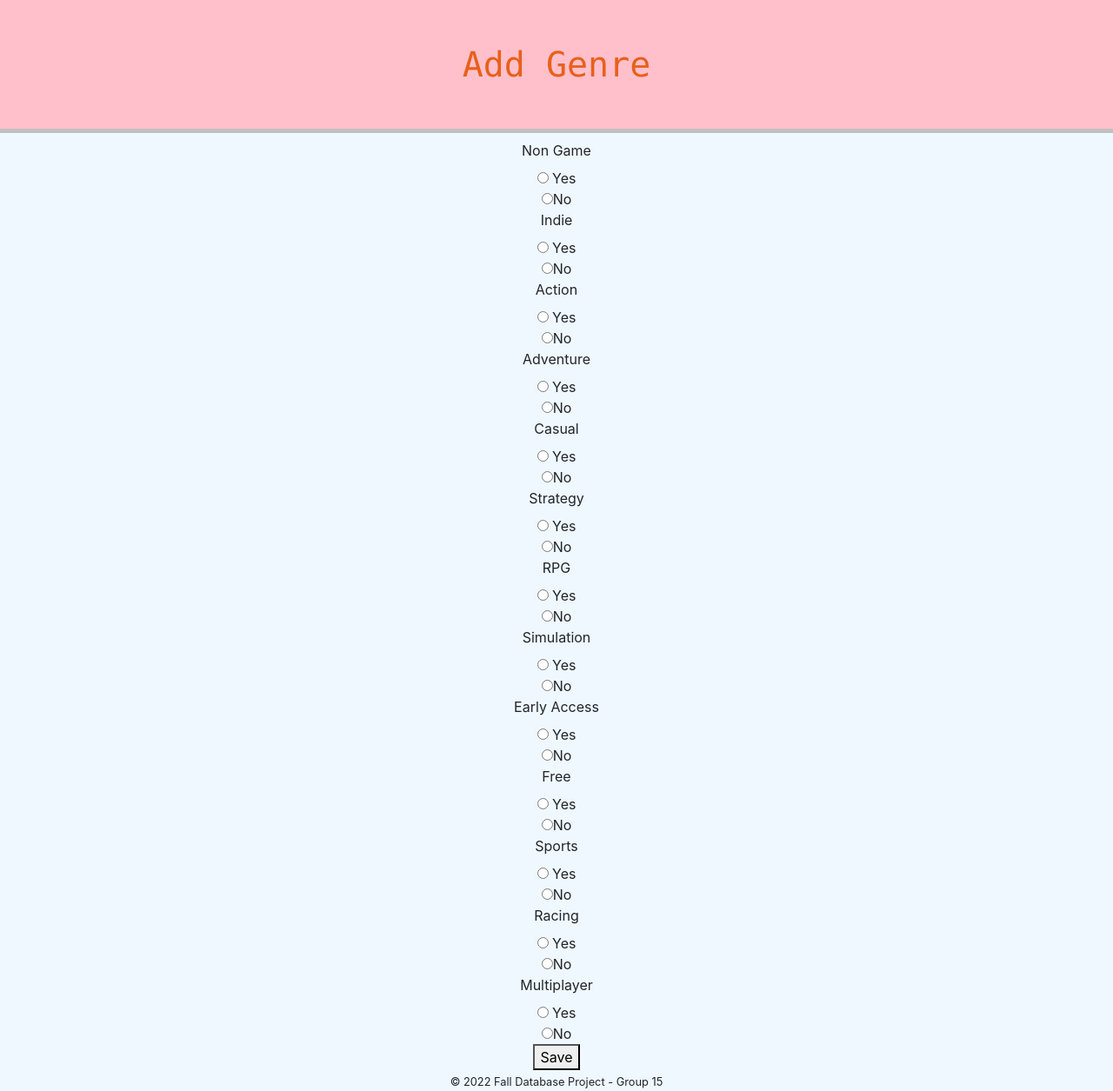
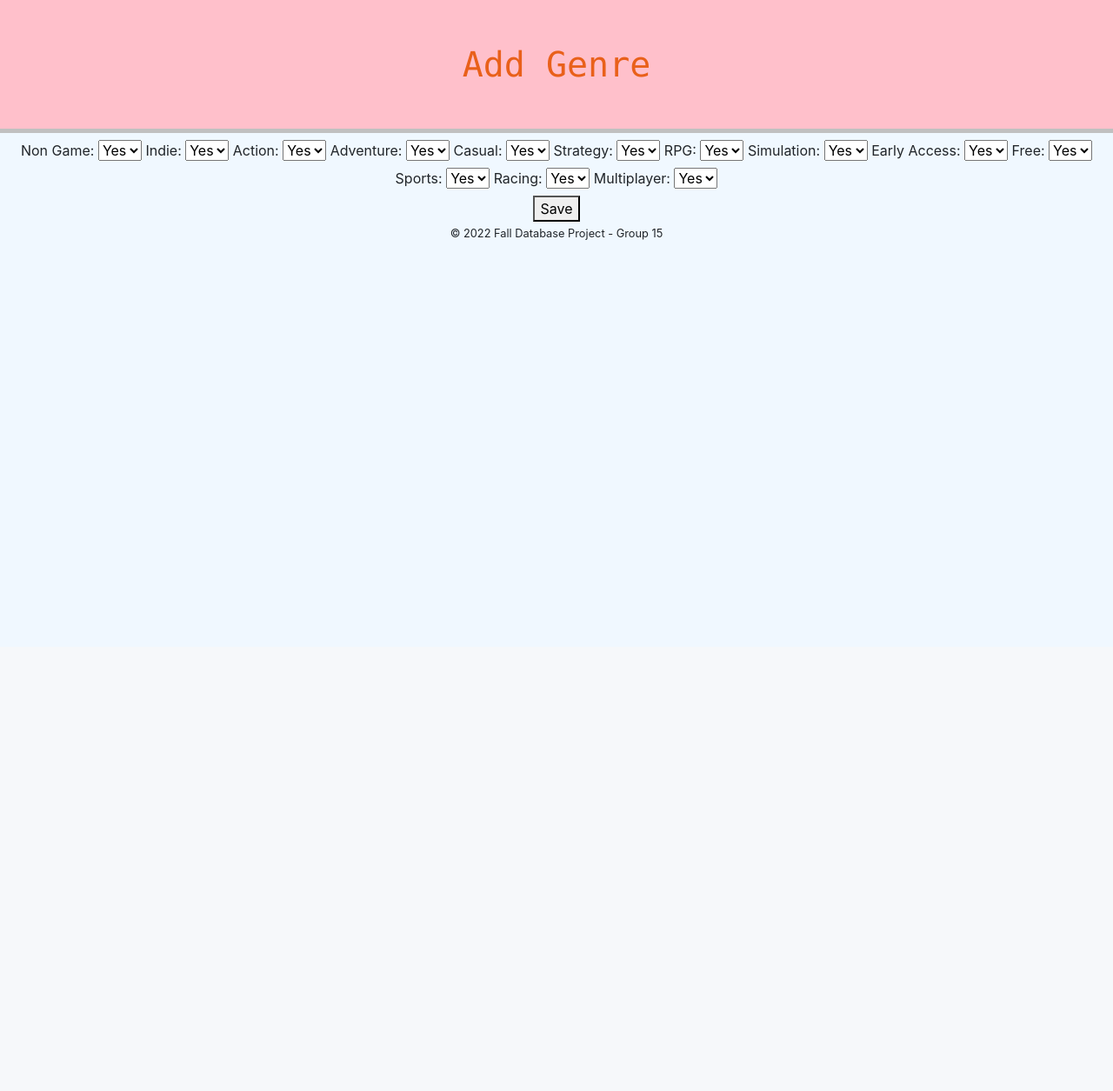
Before and after one commit to itudb2215/itudb2215, a Flask app: page /genre_edit in a window 1280 px wide. Shown: the part 56-1311 px from the top of the page at 87% size. After the commit the page ends 332 px from the top, so only its background shows below. Run offline with Flask 2, Linux system fonts and the light colour scheme; some libraries are stand-ins or nearby versions.

Commit message:
Fix Add operations

```diff
--- a/project_flask/server.py
+++ b/project_flask/server.py
@@ -16,8 +16,8 @@ def create_app(debug=True):
     app.add_url_rule("/games/requirements/<game_id>", view_func=views.requirements_page)
     app.add_url_rule("/games/genre/<game_id>", view_func=views.genre_page)
     app.add_url_rule("/games/author/<steam_id>", view_func=views.author_page)
-    app.add_url_rule("/new-info", view_func=views.info_add_page, methods=["GET", "POST"]) #TODO: change url
-    app.add_url_rule("/new-reqirements", view_func=views.requirements_add_page, methods=["GET", "POST"]) #TODO: change url
+    app.add_url_rule("/info_edit", view_func=views.info_add_page, methods=["GET", "POST"]) #TODO: change url
+    app.add_url_rule("/requirements_edit", view_func=views.requirements_add_page, methods=["GET", "POST"]) #TODO: change url
     app.add_url_rule("/genre_edit", view_func=views.genre_add_page, methods=["GET", "POST"]) #TODO: change url
     app.add_url_rule("/delete-info/<game_id>", view_func=views.info_delete_page)
     app.add_url_rule("/delete-requirements/<game_id>", view_func=views.requirements_delete_page)
--- a/project_flask/templates/genre.html
+++ b/project_flask/templates/genre.html
@@ -47,13 +47,12 @@
   {%endif%}
 </ul>
 
-<!--
 <div class="field is-grouped">
   <div class="control">
     <a class="button is-danger is-small" href="{{url_for('genre_delete_page', game_id = selected_game.game_id)}}"> Delete Genre</a>
   </div>
 </div>
--->
+
 <div class="field is-grouped">
   <div class="control">
     <a class="button is-danger is-small" href="{{url_for('update_genre_page', game_id = selected_game.game_id)}}"> Update Genre</a>
--- a/project_flask/templates/genre_edit.html
+++ b/project_flask/templates/genre_edit.html
@@ -7,120 +7,83 @@
     <form method="POST" name="genre_add_page">
 
         <!--TODO: deal with game_id-->
-      <div class="field">
-        <label for="title" class="label">Non Game</label>
-        <div class="control">
-          <input type="radio" name="GenreIsNonGame" value="True" /> Yes<br>
-          <input type="radio" name="GenreIsNonGame" value="False" />No<br>
-        </div>
-      </div>
+        <label for="GenreIsNonGame">Non Game:</label>
+        <select name="GenreIsNonGame" id="GenreIsNonGame">
+          <option value="True">Yes</option>
+          <option value="False">No</option>
+        </select>
 
-      <div class="field">
-        <label for="title" class="label">Indie</label>
-        <div class="control">
-          <input type="radio" name="GenreIsIndie" value="True" /> Yes<br>
-          <input type="radio" name="GenreIsIndie" value="False" />No<br>
-        </div>
-      </div>
+        <label for="GenreIsIndie">Indie:</label>
+        <select name="GenreIsIndie" id="GenreIsIndie">
+          <option value="True">Yes</option>
+          <option value="False">No</option>
+        </select>
 
-      <div class="field">
-        <label for="title" class="label">Action</label>
-        <div class="control">
-          <input type="radio" name="GenreIsAction" value="True" /> Yes<br>
-          <input type="radio" name="GenreIsAction" value="False" />No<br>
-        </div>
-      </div>
+        <label for="GenreIsAction">Action:</label>
+        <select name="GenreIsAction" id="GenreIsAction">
+          <option value="True">Yes</option>
+          <option value="False">No</option>
+        </select>
 
-      <div class="field">
-        <label for="title" class="label">Adventure</label>
-        <div class="control">
-          <input type="radio" name="GenreIsAdventure" value="True" /> Yes<br>
-          <input type="radio" name="GenreIsAdventure" value="False" />No<br>
-        </div>
-        </div>
-      </div>
+        <label for="GenreIsAdventure">Adventure:</label>
+        <select name="GenreIsAdventure" id="GenreIsAdventure">
+          <option value="True">Yes</option>
+          <option value="False">No</option>
+        </select>
 
-      <div class="field">
-        <label for="title" class="label">Casual</label>
-        <div class="control">
-          <input type="radio" name="GenreIsCasual" value="True" /> Yes<br>
-          <input type="radio" name="GenreIsCasual" value="False" />No<br>
-        </div>
-      </div>
+        <label for="GenreIsCasual">Casual:</label>
+        <select name="GenreIsCasual" id="GenreIsCasual">
+          <option value="True">Yes</option>
+          <option value="False">No</option>
+        </select>
 
-      <div class="field">
-        <label for="title" class="label">Strategy</label>
-        <div class="control">
-          <input type="radio" name="GenreIsStrategy" value="True" /> Yes<br>
-          <input type="radio" name="GenreIsStrategy" value="False" />No<br>
+        <label for="GenreIsStrategy">Strategy:</label>
+        <select name="GenreIsStrategy" id="GenreIsStrategy">
+          <option value="True">Yes</option>
+          <option value="False">No</option>
+        </select>
 
-        </div>
-      </div>
+        <label for="GenreIsRPG">RPG:</label>
+        <select name="GenreIsRPG" id="GenreIsRPG">
+          <option value="True">Yes</option>
+          <option value="False">No</option>
+        </select>
 
-      <div class="field">
-        <label for="title" class="label">RPG</label>
-        <div class="control">
-          <input type="radio" name="GenreIsRPG" value="True" /> Yes<br>
-          <input type="radio" name="GenreIsRPG" value="False" />No<br>
-        </div>
-      </div>
+        <label for="GenreIsSimulation">Simulation:</label>
+        <select name="GenreIsSimulation" id="GenreIsSimulation">
+          <option value="True">Yes</option>
+          <option value="False">No</option>
+        </select>
 
-      <div class="field">
-        <label for="title" class="label">Simulation</label>
-        <div class="control">
-          <input type="radio" name="GenreIsSimulation" value="True" /> Yes<br>
-          <input type="radio" name="GenreIsSimulation" value="False" />No<br>
-        </div>
-      </div>
+        <label for="GenreIsEarlyAccess">Early Access:</label>
+        <select name="GenreIsEarlyAccess" id="GenreIsEarlyAccess">
+          <option value="True">Yes</option>
+          <option value="False">No</option>
+        </select>
 
-      <div class="field">
-        <label for="title" class="label">Early Access</label>
-        <div class="control">
-          <input type="radio" name="GenreIsEarlyAccess" value="True" /> Yes<br>
-          <input type="radio" name="GenreIsEarlyAccess" value="False" />No<br>
-        </div>
-      </div>
+        <label for="GenreIsFreeToPlay">Free:</label>
+        <select name="GenreIsFreeToPlay" id="GenreIsFreeToPlay">
+          <option value="True">Yes</option>
+          <option value="False">No</option>
+        </select>
 
-      <div class="field">
-        <label for="title" class="label">Free</label>
-        <div class="control">
-          <input type="radio" name="GenreIsFreeToPlay" value="True" /> Yes<br>
-          <input type="radio" name="GenreIsFreeToPlay" value="False" />No<br>
+        <label for="GenreIsSports">Sports:</label>
+        <select name="GenreIsSports" id="GenreIsSports">
+          <option value="True">Yes</option>
+          <option value="False">No</option>
+        </select>
 
-        </div>
-      </div>
+        <label for="GenreIsRacing">Racing:</label>
+        <select name="GenreIsRacing" id="GenreIsRacing">
+          <option value="True">Yes</option>
+          <option value="False">No</option>
+        </select>
 
-
-      <div class="field">
-        <label for="title" class="label">Sports</label>
-        <div class="control">
-          <input type="radio" name="GenreIsSports" value="True" /> Yes<br>
-          <input type="radio" name="GenreIsSports"  value="False" />No<br>
-
-
-        </div>
-      </div>
-
-      <div class="field">
-        <label for="title" class="label">Racing</label>
-        <div class="control">
-          <input type="radio" name="GenreIsRacing" value="True" /> Yes<br>
-          <input type="radio" name="GenreIsRacing"  value="False" />No<br>
-
-
-        </div>
-      </div>
-
-
-      <div class="field">
-        <label for="title" class="label">Multiplayer</label>
-        <div class="control">
-          <input type="radio" name="GenreIsMassivelyMultiplayer" value="True" /> Yes<br>
-          <input type="radio" name="GenreIsMassivelyMultiplayer" value="False" />No<br>
-
-
-        </div>
-      </div>
+        <label for="GenreIsMassivelyMultiplayer">Multiplayer:</label>
+        <select name="GenreIsMassivelyMultiplayer" id="GenreIsMassivelyMultiplayer">
+          <option value="True">Yes</option>
+          <option value="False">No</option>
+        </select>
 
 
       <div class="field is-grouped">
--- a/project_flask/templates/info_edit.html
+++ b/project_flask/templates/info_edit.html
@@ -3,7 +3,7 @@
 {% block content %}
     <h1 class="title">Edit Info</h1>
 
-    <form action="" method="post" name="info_add_page">
+    <form method="POST" name="info_add_page">
 
         <!--TODO: deal with game_id-->
 
--- a/project_flask/views.py
+++ b/project_flask/views.py
@@ -57,47 +57,42 @@ def author_page(steam_id):
 
 def info_add_page():
     if request.method == "GET":
-        values = {"gameinfo_id":"","game_id": "", "background": "", "headerimage": "","supporturl": "","website": "","recomendationcount": "","steamspyowners": "","steamspyplayersestimate": ""}
+        values = {"background": "", "headerimage": "","supporturl": "","website": "","recomendationcount": "","steamspyowners": "","steamspyplayersestimate": ""}
         return render_template(
             "info_edit.html", values=values
         )
     else:
-        _gameinfo_id = request.form.data["gameinfo_id"]
-        _game_id = request.form.data["game_id"]
-        _background = request.form.data["background"]
-        _headerimage = request.form.data["headerimage"]
-        _supporturl = request.form.data["supporturl"]
-        _website = request.form.data["website"]
-        _recomendationcount = request.form.data["recomendationcount"]
-        _steamspyowners = request.form.data["steamspyowners"]
-        _steamspyplayersestimate = request.form.data["steamspyplayersestimate"]
-        info = Additional(_gameinfo_id, _game_id, _background, _headerimage, _supporturl, _website, _recomendationcount, _steamspyowners, steamspyplayersestimate = int(_steamspyplayersestimate) if _steamspyplayersestimate else None)
+        background = request.form["background"]
+        headerimage = request.form["headerimage"]
+        supporturl = request.form["supporturl"]
+        website = request.form["website"]
+        recomendationcount = request.form["recomendationcount"]
+        steamspyowners = request.form["steamspyowners"]
+        steamspyplayersestimate = request.form["steamspyplayersestimate"]
+        info = Additional(1,1,background, headerimage, supporturl, website, recomendationcount, steamspyowners, steamspyplayersestimate)
         #db = current_app.config["db"]
         db = Database(get_db())
         info_key = db.add_info(info)
-        return redirect(url_for("games_page", info_key=info_key))
+        return redirect(url_for("home_page"))
 
 def requirements_add_page():
     if request.method == "GET":
-        values = {"platform_id": "","game_id": "", "response_id": "", "platformwindows": "","platformlinux": "","platformmac": "","pcminreqtext": "","linuxminreqtext": "","macminreqtext": ""}
+        values = {"platformwindows": "","platformlinux": "","platformmac": "","pcminreqtext": "","linuxminreqtext": "","macminreqtext": ""}
         return render_template(
             "requirements_edit.html", values=values
         )
     else:
-        _platform_id = request.form.data["platform_id"]
-        _game_id = request.form.data["game_id"]
-        _response_id = request.form.data["response_id"]
-        _platformwindows = request.form.data["platformwindows"]
-        _platformlinux = request.form.data["platformlinux"]
-        _platformmac = request.form.data["platformmac"]
-        _pcminreqtext = request.form.data["pcminreqtext"]
-        _linuxminreqtext = request.form.data["linuxminreqtext"]
-        _macminreqtext = request.form.data["macminreqtext"]
-        requirements = Requirements(_platform_id, _game_id, _response_id, _platformwindows, _platformlinux, _platformmac, _pcminreqtext, _linuxminreqtext, _macminreqtext)
+        platformwindows = request.form["platformwindows"]
+        platformlinux = request.form["platformlinux"]
+        platformmac = request.form["platformmac"]
+        pcminreqtext = request.form["pcminreqtext"]
+        linuxminreqtext = request.form["linuxminreqtext"]
+        macminreqtext = request.form["macminreqtext"]
+        requirements = Requirements(1,1,1, platformwindows, platformlinux, platformmac, pcminreqtext, linuxminreqtext, macminreqtext)
         #db = current_app.config["db"]
         db = Database(get_db())
         requirements_key = db.add_reqirements(requirements)
-        return redirect(url_for("games_page", requirements_key=requirements_key))
+        return redirect(url_for("home_page"))
 
 
 def genre_add_page():
@@ -174,7 +169,7 @@ def update_genre_page(game_id): #genre_Id mi game_id mi????
 
 def update_info_page(game_id): #genre_Id mi game_id mi????
         db = Database(get_db())
-        info = db.get_additional() #get_additional(game_id) ?????????
+        info = db.get_additional() #get_additional(game_id)
         if request.method == "GET":
             values = {"gameinfo_id":"","game_id": "", "background": "", "headerimage": "","supporturl": "","website": "","recomendationcount": "","steamspyowners": "","steamspyplayersestimate": ""}
             return render_template(
```
Also changed, not shown: project_flask/database.py (+30 -24 lines), project_flask/templates/requirements_edit.html (+7 -4 lines).
